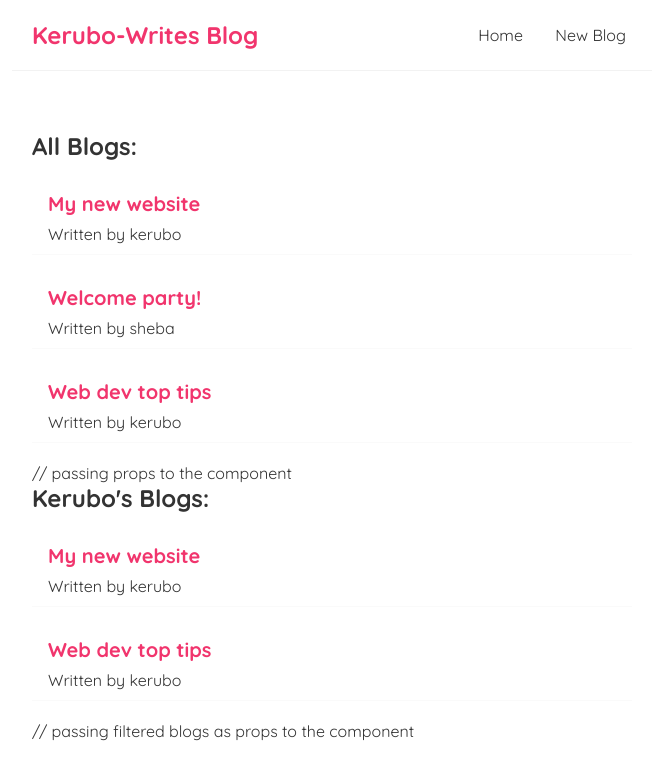
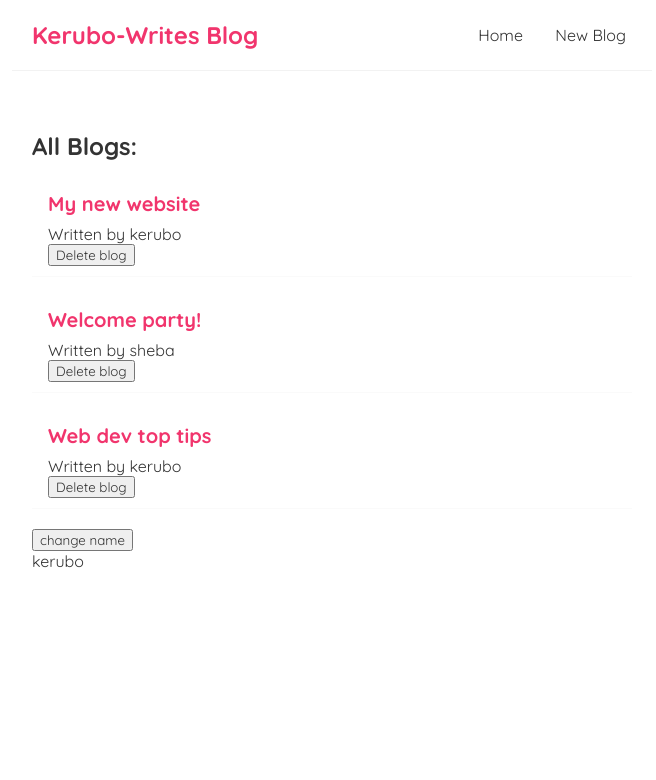
Before and after one commit to Sheeba193/Blog, a React (Create React App) app: page / in a window 1280 px wide. Shown: the top 780 px of the page, without its empty margins (308-964 px from the left). Built offline with nearby package versions, Linux system fonts and the light colour scheme.

Commit message:
useEffect intro how it works and run- after the dom is first loaded and then when state changess. the dependeny (changing of the name) also later affects eseEffect hook

```diff
--- a/src/BlogList.js
+++ b/src/BlogList.js
@@ -9,6 +9,7 @@
                 <div className="blog-preview" key={blog.id}>
                     <h2>{blog.title}</h2>
                     <p>Written by {blog.author}</p>
+                    <button onClick={() => props.handleDelete(blog.id)}>Delete blog</button>
                 </div>
             ))}
         </div>
--- a/src/Home.js
+++ b/src/Home.js
@@ -1,4 +1,4 @@
-import { useState } from 'react';
+import { useState, useEffect, use } from 'react';
 import BlogList from './BlogList';
 
 const Home = () => {
@@ -29,10 +29,28 @@
         { title: 'Welcome party!', body: 'lorem ipsum...', author: 'sheba', id: 2 },
         { title: 'Web dev top tips', body: 'lorem ipsum...', author: 'kerubo', id: 3 }
     ]);
+
+
+    const [name, setName] = useState('kerubo');
+
+    const handleDelete = (id) => {
+        const newBlogs = blogs.filter(blog => blog.id !== id); // filter out the blog with the specified id
+        setBlogs(newBlogs);
+    };
+
+    useEffect(() => {
+        console.log('use effect ran');
+        console.log(blogs);
+
+    }, [name]);  // only re-run the effect if blogs changes
+
     return (
         <div className="home">
-            <BlogList blogs={blogs} title="All Blogs:" /> // passing props to the component
-            <BlogList blogs={blogs.filter(blog => blog.author === 'kerubo')} title="Kerubo's Blogs:" /> // passing filtered blogs as props to the component
+            <BlogList blogs={blogs} title="All Blogs:" handleDelete={handleDelete} />
+            {/* <BlogList blogs={blogs.filter(blog => blog.author === 'kerubo')} title="Kerubo's Blogs:" /> // passing filtered blogs as props to the component */}
+
+            <button onClick={() => setName('sheba')}>change name</button>
+            <p>{name}</p>
         </div>
     );
 
```
